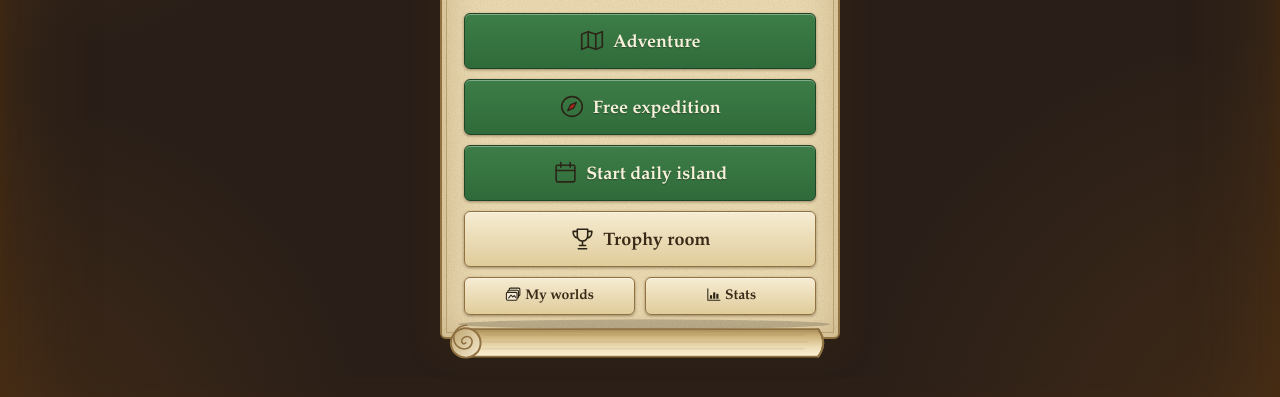
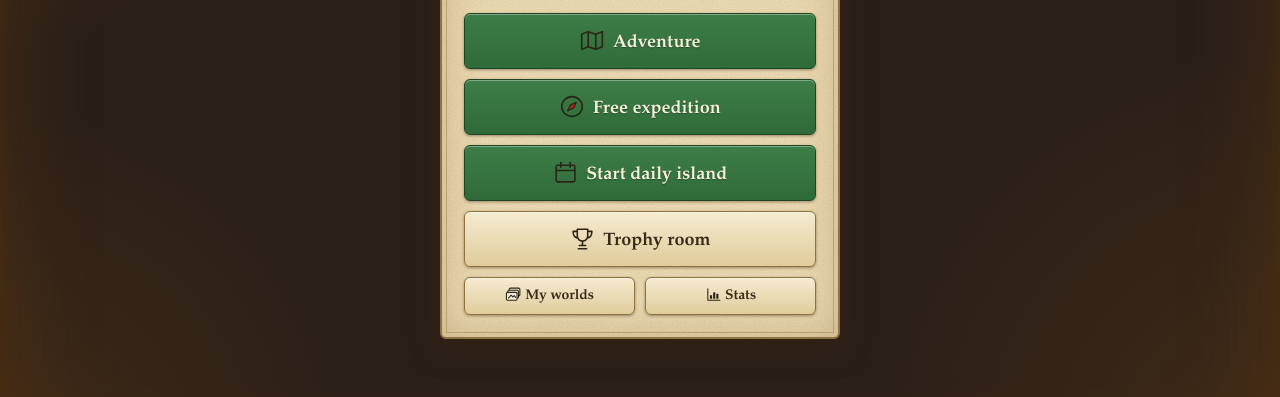
Before and after one commit to JoaoBRBR/minesmapper, a website built with Vite: page index.html in a window 1280 px wide. Shown: the part 337-734 px from the top of the page. Built offline with nearby package versions, Linux system fonts and the light colour scheme; files whose address does not match are found by name.

Commit message:
Revert "Test: rolled-paper ends above and below the main menu panel"
This reverts commit 4fad84fb02ad8dabfe5497fd2c4bec8192493108.

```diff
--- a/src/style.css
+++ b/src/style.css
@@ -1050,30 +1050,6 @@ input:not([type]) {
 /* ---- Main menu: one column, floating quick buttons ---- */
 .home-panel {
   max-width: 400px;
-  position: relative;
-  margin: 34px auto;
-}
-/* test: paper rolled up at the top (curl to the right) and at the bottom (curl to the left) */
-.home-panel::before,
-.home-panel::after {
-  content: '';
-  position: absolute;
-  left: -10px;
-  right: -10px;
-  aspect-ratio: 420 / 56;
-  background-size: 100% 100%;
-  background-repeat: no-repeat;
-  pointer-events: none;
-}
-.home-panel::before {
-  top: 0;
-  transform: translateY(-62%);
-  background-image: url('/art/app/scroll-top.svg');
-}
-.home-panel::after {
-  bottom: 0;
-  transform: translateY(62%);
-  background-image: url('/art/app/scroll-bottom.svg');
 }
 .logo {
   display: block;
```
Also changed, not shown: art/README.md, art/app/scroll-bottom.svg (deleted), art/app/scroll-top.svg (deleted).
